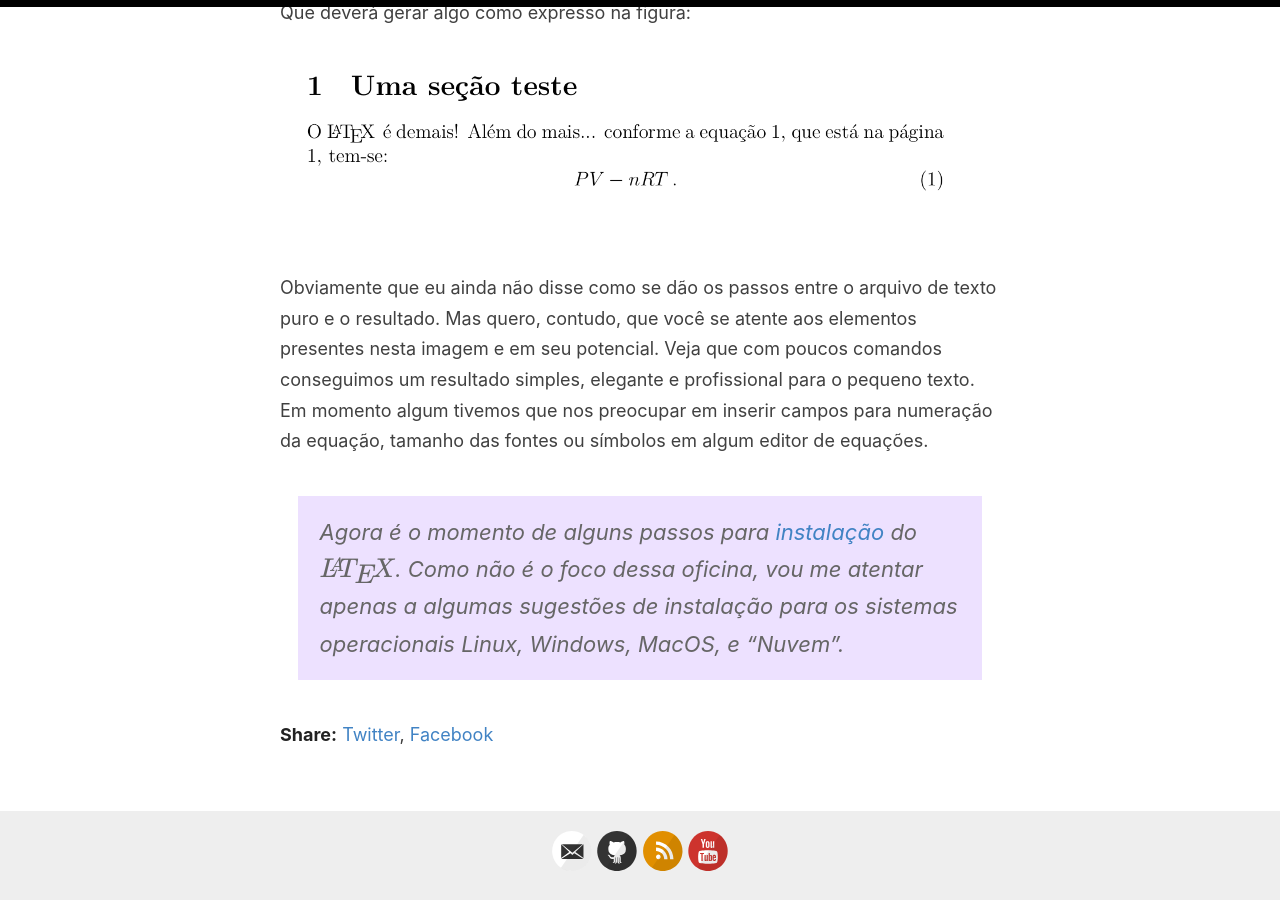
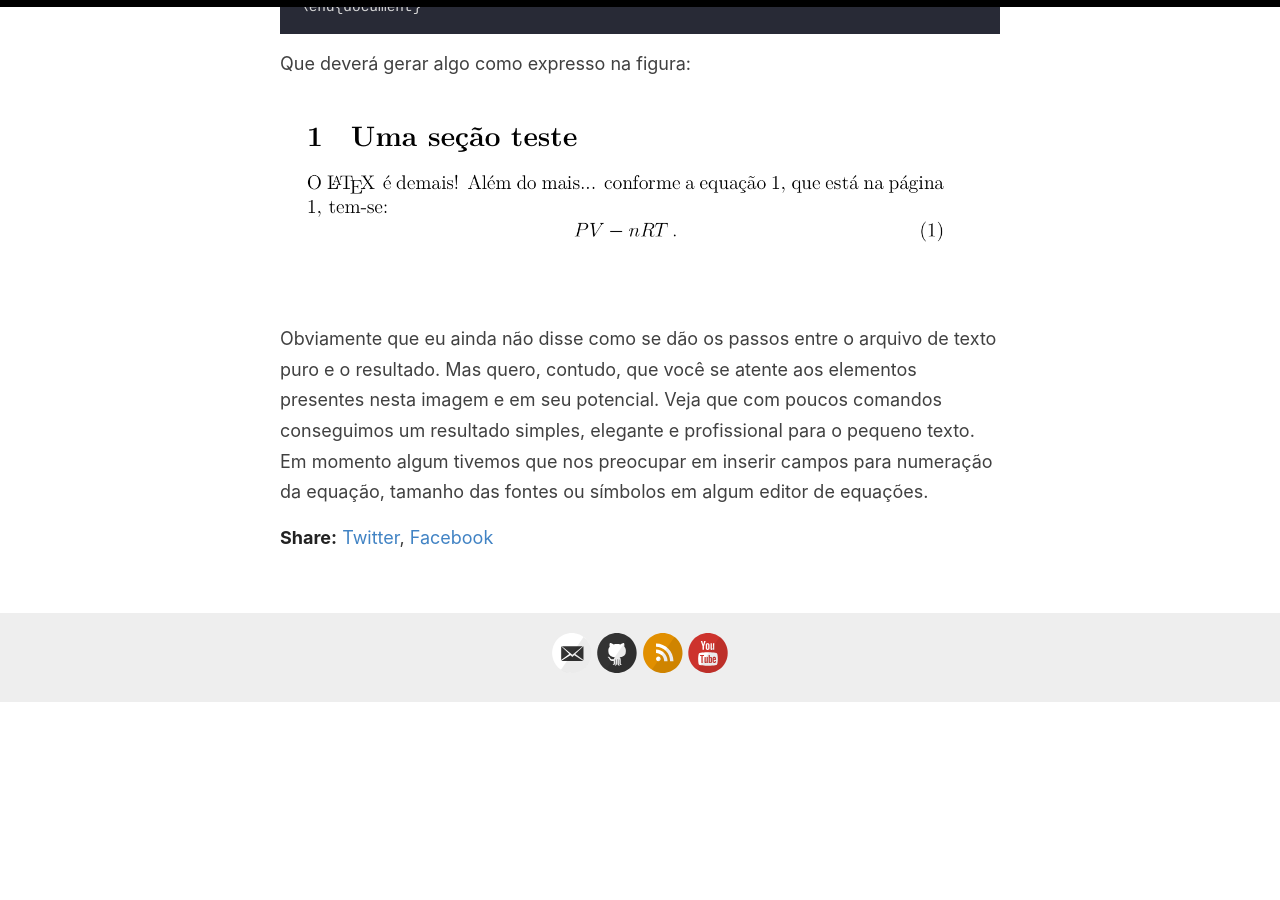
Before and after one commit to tonidandel/otelegrafo_, a Jekyll site: the page built from _posts/2019-10-28-breve-historia-do-latex.md, in a window 1280 px wide and 900 px high, scrolled down 3740 px. Built offline with Jekyll 4.4.1, drawn with Linux system fonts in a browser that asks for light colours; our own code applies the rules of GitHub Pages for plain Markdown files; formulas are drawn with MathJax 3; after the commit the page ends 4443 px from its top, so only the background shows below that.

Commit message:
alteracoes-posts

```diff
--- a/_posts/2019-10-28-breve-historia-do-latex.md
+++ b/_posts/2019-10-28-breve-historia-do-latex.md
@@ -72,5 +71,3 @@ Que deverá gerar algo como expresso na figura:
 ![](https://otelegrafo.com/images/exemplo1.png "Exemplo1")
 
 Obviamente que eu ainda não disse como se dão os passos entre o arquivo de texto puro e o resultado. Mas quero, contudo, que você se atente aos elementos presentes nesta imagem e em seu potencial. Veja que com poucos comandos conseguimos um resultado simples, elegante e profissional para o pequeno texto. Em momento algum tivemos que nos preocupar em inserir campos para numeração da equação, tamanho das fontes ou símbolos em algum editor de equações.
-
-> Agora é o momento de alguns passos para [instalação](2-instalacao-latex.md) do $\LaTeX$. Como não é o foco dessa oficina, vou me atentar apenas a algumas sugestões de instalação para os sistemas operacionais Linux, Windows, MacOS, e "Nuvem".
```
Also changed, not shown: other parts of _posts/2019-10-28-breve-historia-do-latex.md (+1 -2 lines), _posts/2019-11-28-redes-complexas-podem-explicar-fenomenos-sociais.md (+0 -2 lines).
